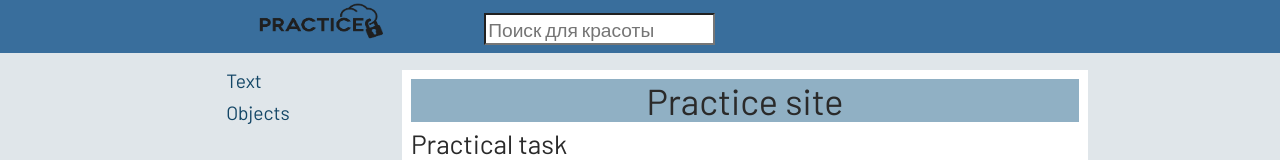
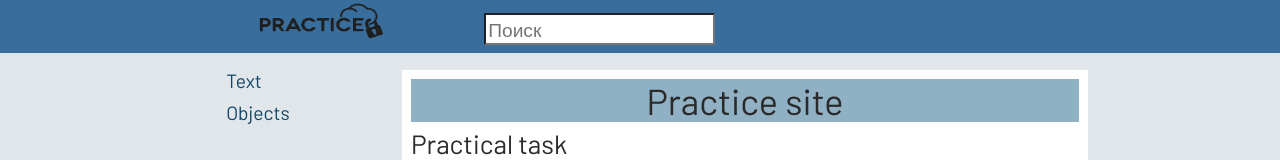
Before and after one commit to Khidora/DaryaKochuykova.github.io, a plain HTML site: page index.html in a window 1280 px wide. Shown: the top 160 px of the page. Drawn offline with nearby package versions, Linux system fonts and the light colour scheme.

Commit message:
Update index.html

```diff
--- a/index.html
+++ b/index.html
@@ -17,7 +17,7 @@
   <nav>
       <form>
         <img src="pract.png" width="160" height="65" >
-        <input type="search" name="q" placeholder="Поиск для красоты">
+        <input type="search" name="q" placeholder="Поиск">
       </form>
   </nav>
 
```
